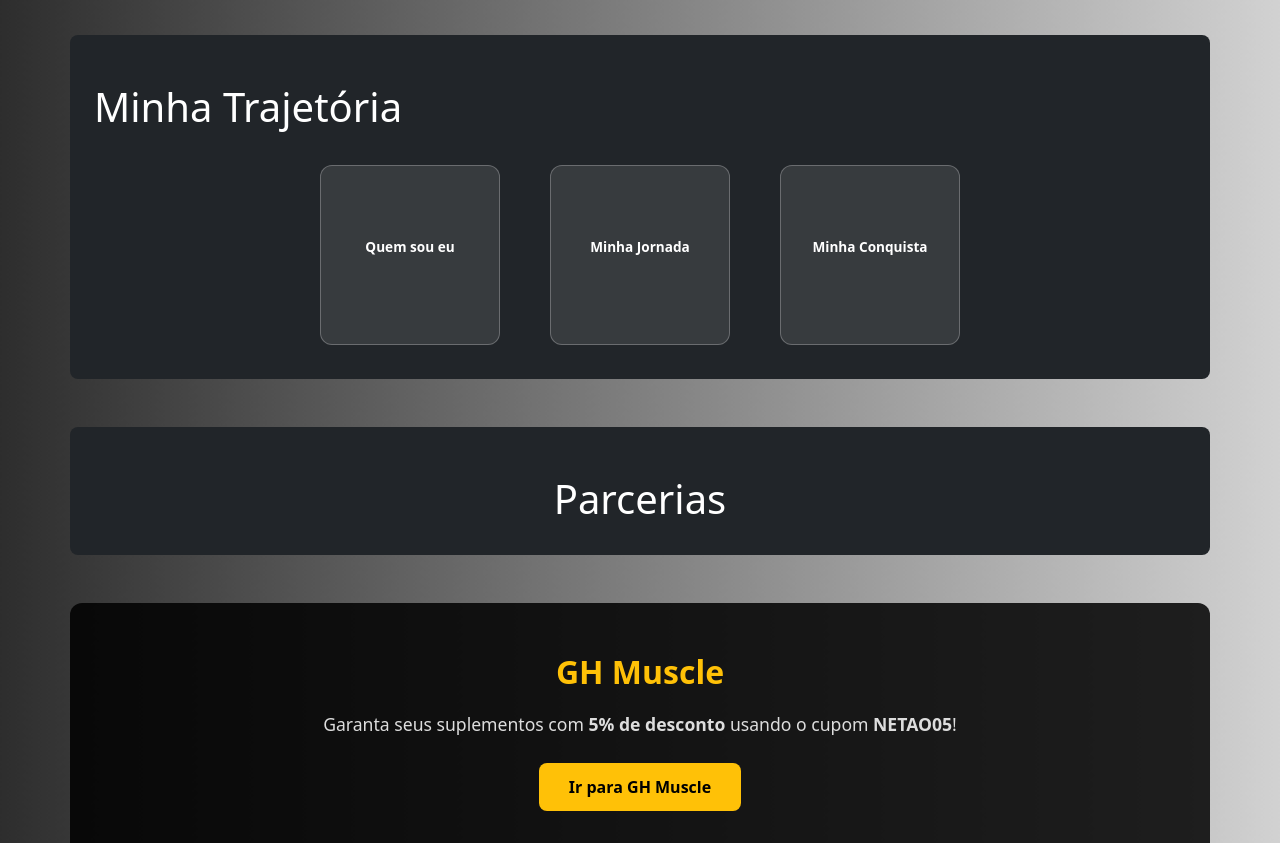
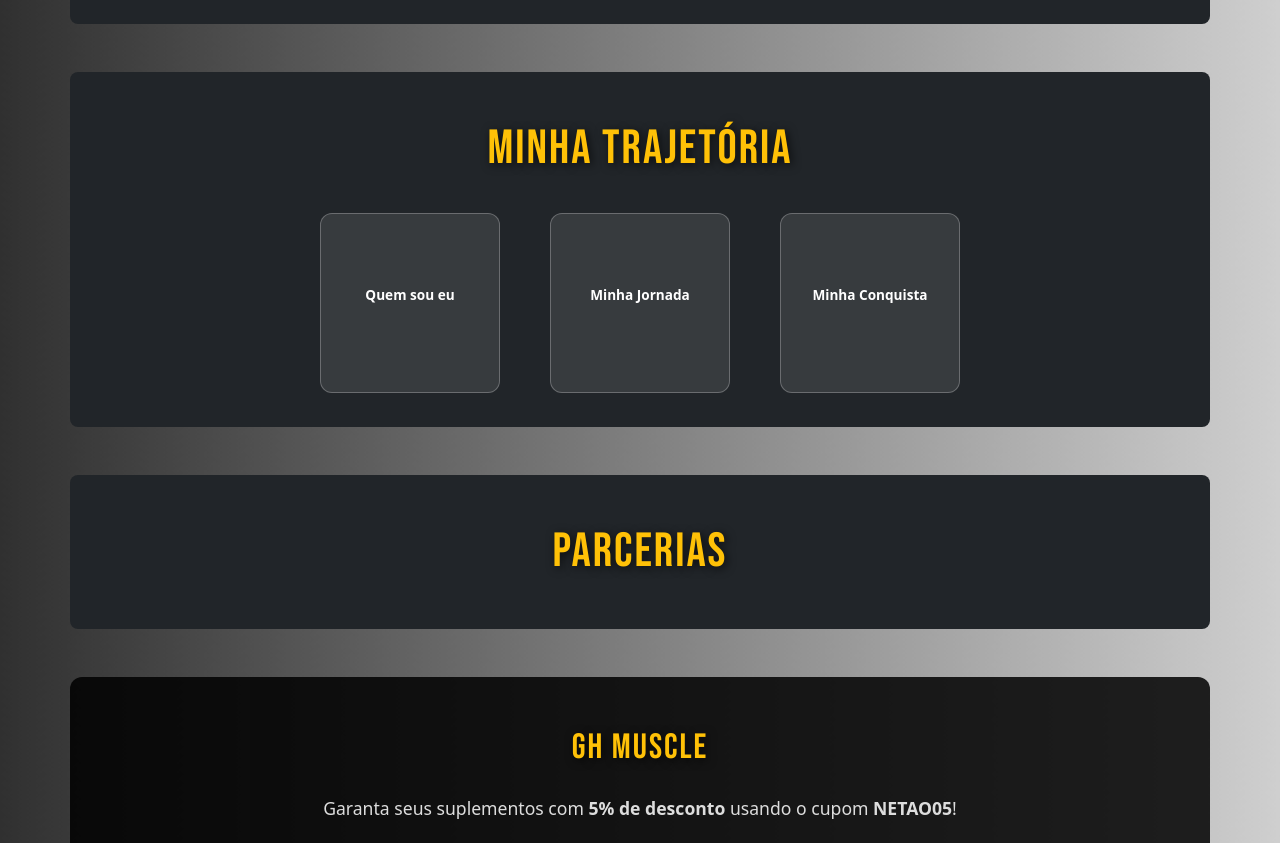
Before and after one commit to egidio-spec/netao, a plain HTML site: page index.html in a window 1280 px wide. Shown: the part 1903-2746 px from the top of the page. Drawn offline with nearby package versions, Linux system fonts and the light colour scheme.

Commit message:
troquei a fonte

```diff
--- a/index.html
+++ b/index.html
@@ -8,6 +8,9 @@
   <link href="https://cdn.jsdelivr.net/npm/bootstrap@5.3.3/dist/css/bootstrap.min.css" rel="stylesheet">
   <!-- Bootstrap JS -->
   <script src="https://cdn.jsdelivr.net/npm/bootstrap@5.3.3/dist/js/bootstrap.bundle.min.js"></script>
+
+  <!-- Fonte chamativa para títulos -->
+  <link href="https://fonts.googleapis.com/css2?family=Bebas+Neue&display=swap" rel="stylesheet">
 
   <title>FISICULTURISTA NETÃO</title>
 
@@ -25,6 +28,25 @@
       height: 50px;
       border-radius: 50%;
       margin-right: 10px;
+    }
+
+    /* ======== ESTILO DOS TÍTULOS ======== */
+    h1, h2 {
+      font-family: 'Bebas Neue', sans-serif;
+      text-align: center;
+      letter-spacing: 2px;
+      text-transform: uppercase;
+      color: #ffc107;
+      text-shadow: 2px 2px 10px rgba(0, 0, 0, 0.7);
+      margin-bottom: 25px;
+    }
+
+    h1 {
+      font-size: 3rem;
+    }
+
+    h2 {
+      font-size: 2.2rem;
     }
 
     .flip-card {
@@ -114,12 +136,6 @@
       margin-top: 40px;
     }
 
-    .sponsor-section h2 {
-      color: #ffc107;
-      font-weight: bold;
-      margin-bottom: 20px;
-    }
-
     .sponsor-section p {
       font-size: 1.1em;
       color: #ddd;
@@ -142,6 +158,10 @@
       transform: scale(1.05);
     }
 
+    /* Rolagem suave */
+    html {
+      scroll-behavior: smooth;
+    }
   </style>
 </head>
 <body>
```
